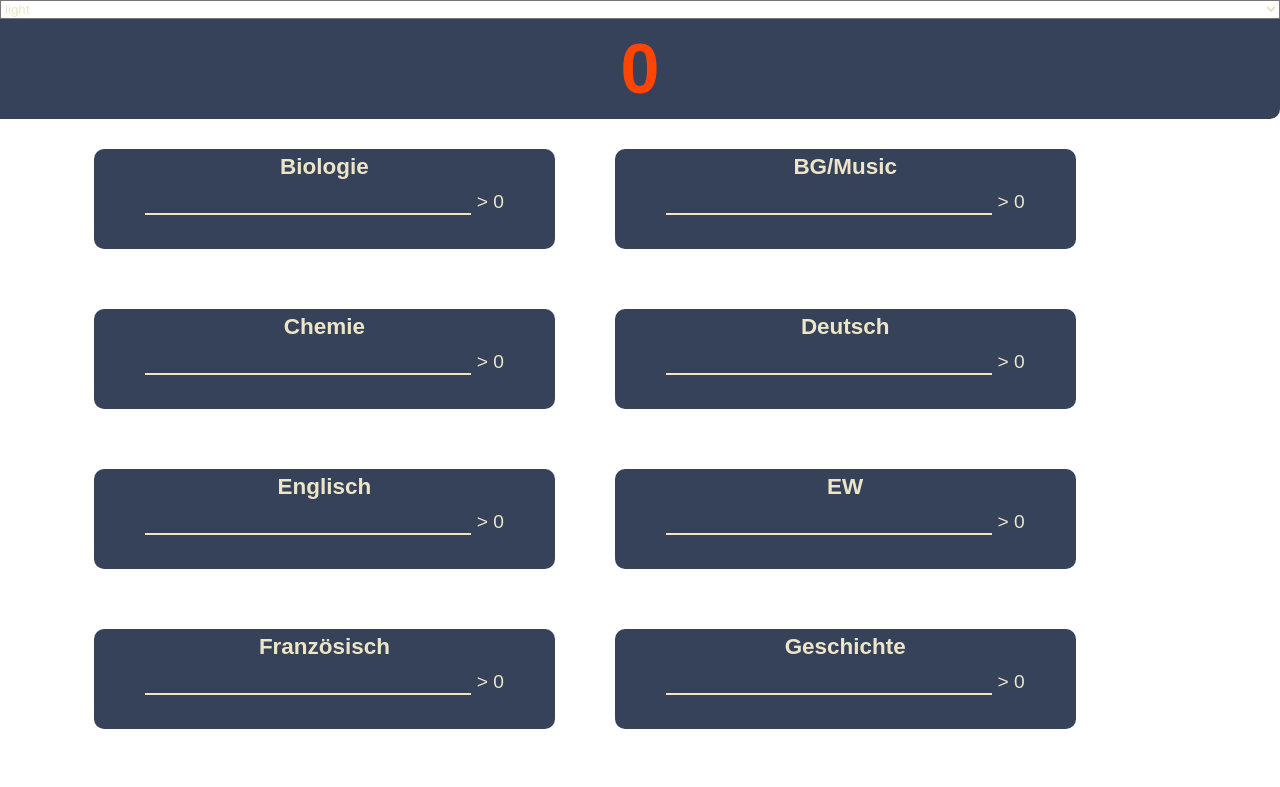
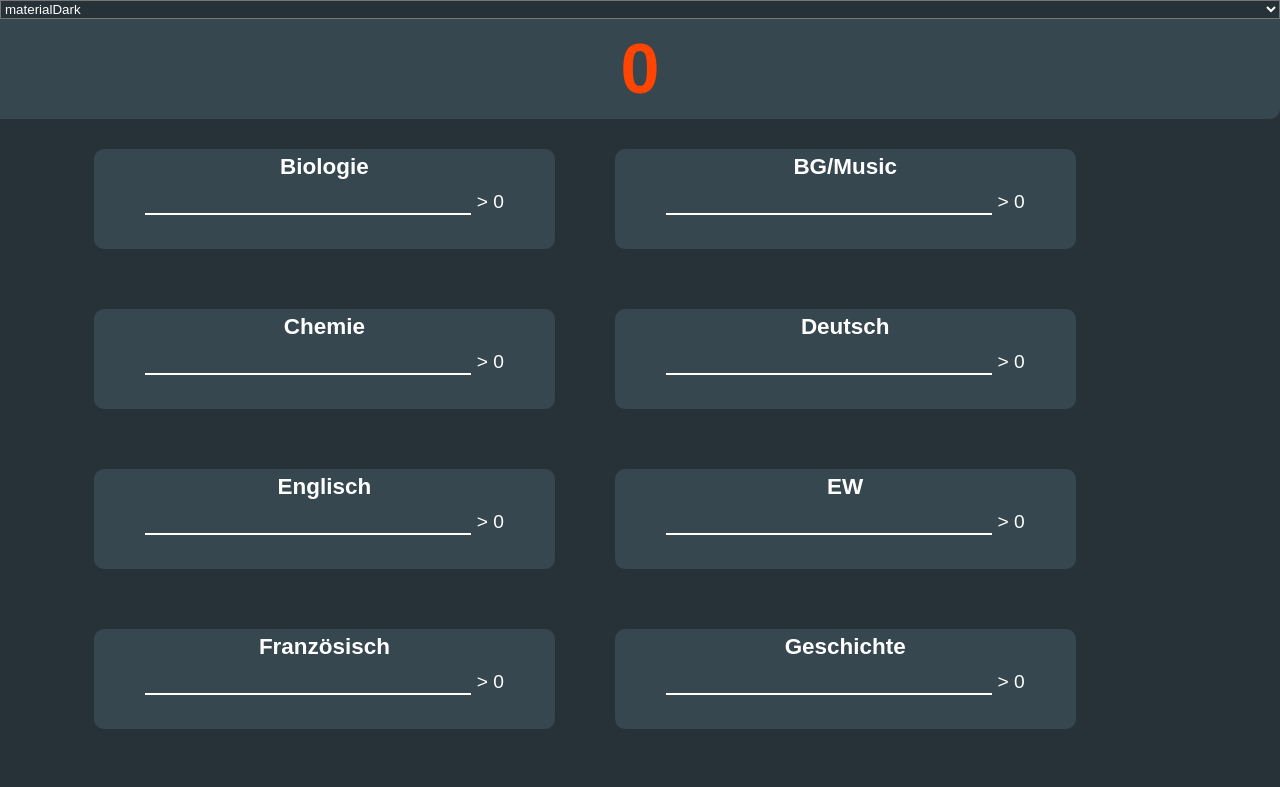
Before and after one commit to LRHCS/Promotion, a React (Vite) app: page / in a window 1280 px wide. Shown: the top 787 px of the page. Built offline with nearby package versions, Linux system fonts and the light colour scheme; a web font is replaced by a local one.

Commit message:
deleted light and dark theme

```diff
--- a/src/App.jsx
+++ b/src/App.jsx
@@ -20,7 +20,7 @@ const ThemeSwitcher = styled.select`
 `;
 
 function App() {
-  const [theme, setTheme] = useState("light");
+  const [theme, setTheme] = useState("materialDark");
 
   useEffect(() => {
     const storedTheme = localStorage.getItem("theme");
--- a/src/data/themes.js
+++ b/src/data/themes.js
@@ -1,14 +1,4 @@
 const themes = {
-  light: {
-    background: "#FFFFFF",
-    text: "#ece5c7",
-    cardBackground: "#354259",
-  },
-  dark: {
-    background: "#000000",
-    text: "#FFFFFF",
-    cardBackground: "#354259",
-  },
   materialDark: {
     background: "#263238",
     text: "#FFFFFF",
```
